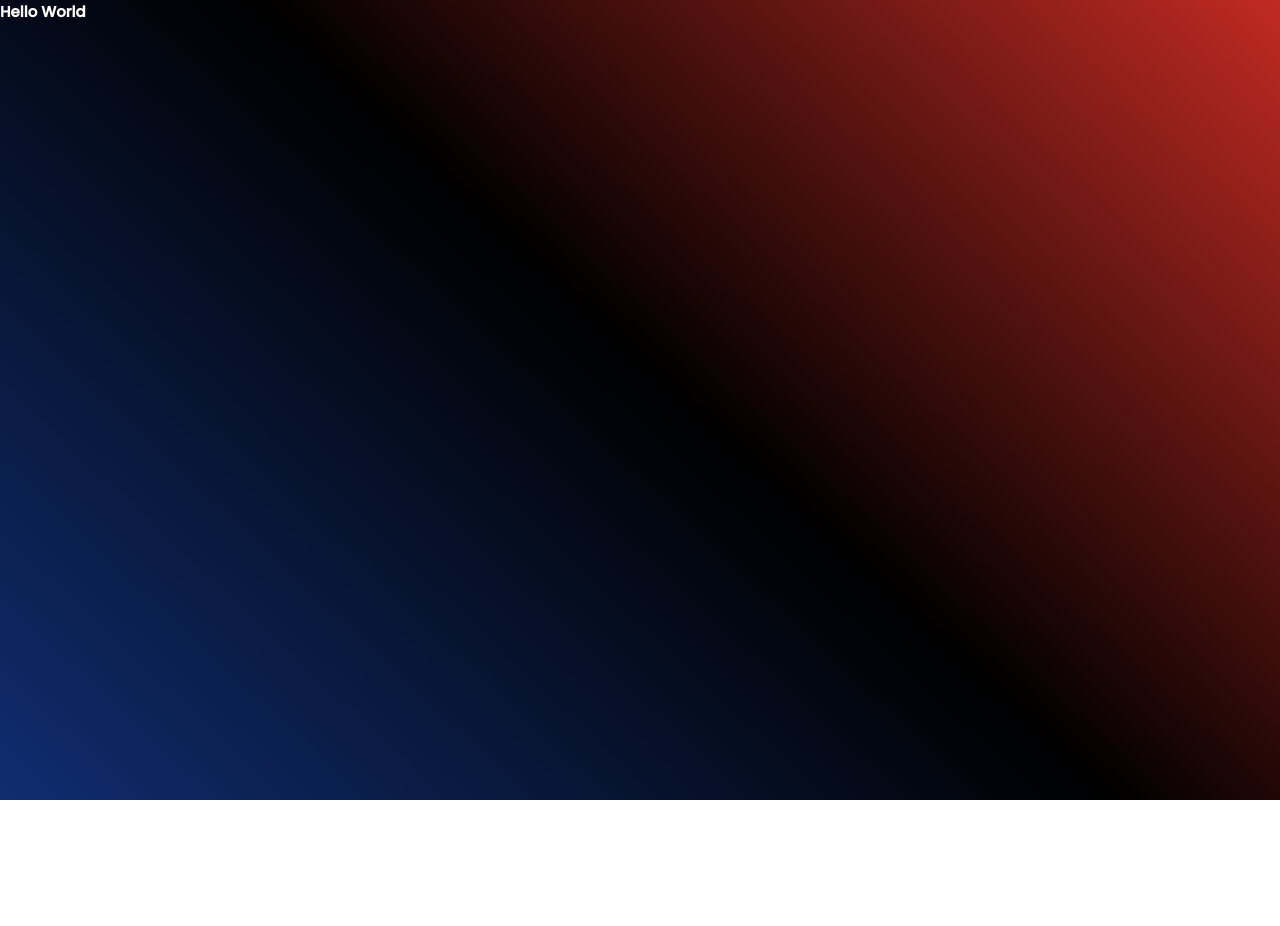
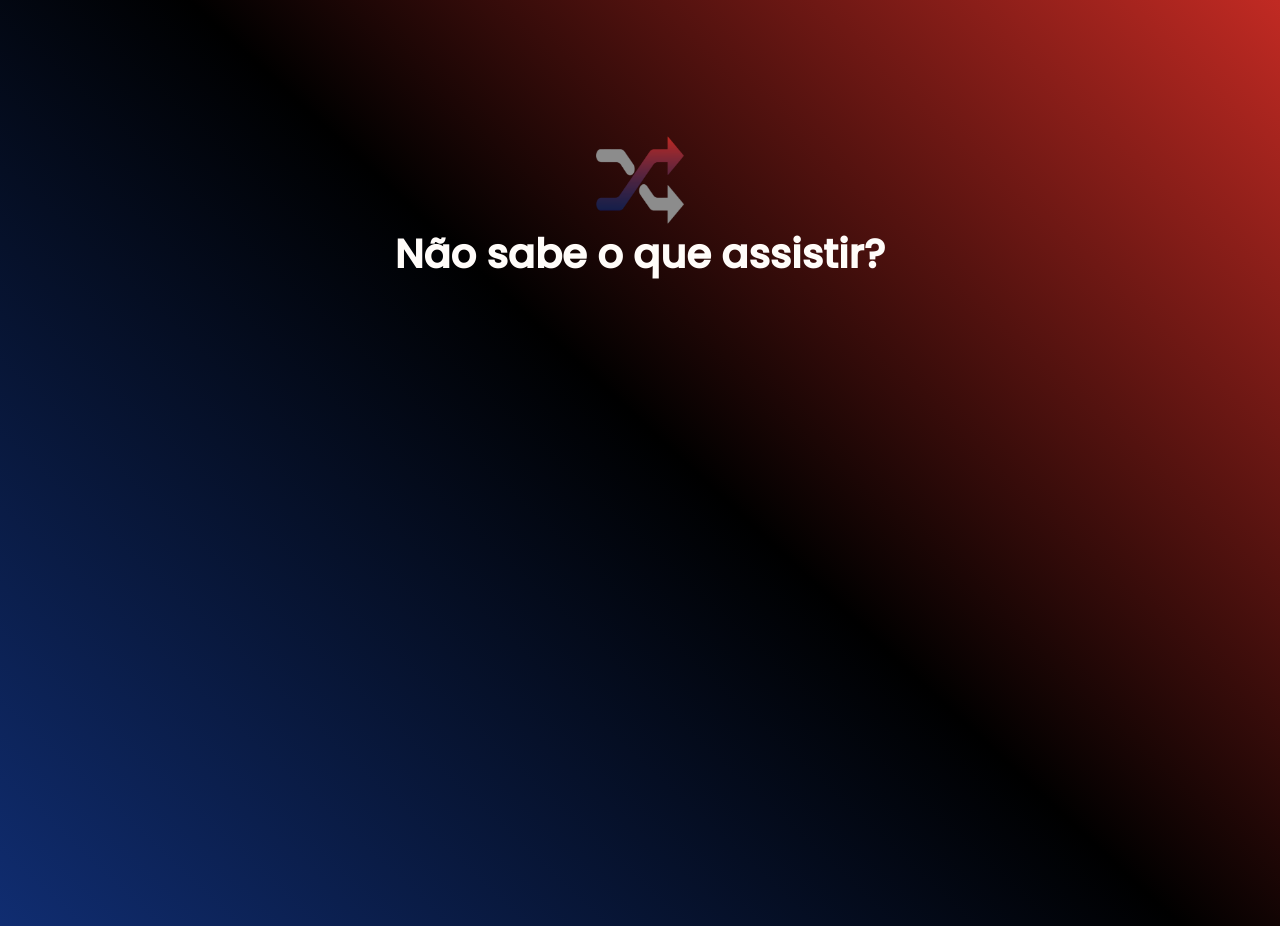
Before and after one commit to GuilhermeAlvarez-00/my-rocketflix, a React (Vite) app: page / in a window 1280 px wide. Before the commit the page ends 800 px from the top, so only its background shows below. Built offline with nearby package versions, Linux system fonts and the light colour scheme.

Commit message:
feat: creating header

```diff
--- a/src/App.tsx
+++ b/src/App.tsx
@@ -1,9 +1,7 @@
+import { Header } from './components/Header';
+
 function App() {
-  return (
-    <div>
-      <h2>Hello World</h2>
-    </div>
-  );
+  return <Header />;
 }
 
 export default App;
--- /dev/null
+++ b/src/components/Header/index.tsx
@@ -0,0 +1,15 @@
+import randomImg from '../../assets/favico/android-chrome-512x512.png';
+
+import { Container } from './styles';
+
+export function Header() {
+  return (
+    <Container>
+      <img
+        src={randomImg}
+        alt="Duas setas se cruzando em formato de x, representando um sinal de aleatório."
+      />
+      <h2>Não sabe o que assistir?</h2>
+    </Container>
+  );
+}
--- /dev/null
+++ b/src/components/Header/styles.ts
@@ -0,0 +1,19 @@
+import styled from 'styled-components';
+
+export const Container = styled.header`
+  width: 100%;
+  display: flex;
+  flex-direction: column;
+  align-items: center;
+  margin-top: 12.6rem;
+
+  img {
+    width: min(100%, 88px);
+    margin-top: 1rem;
+  }
+
+  h2 {
+    font-size: 4rem;
+    font-weight: bold;
+  }
+`;
--- a/src/styles/GlobalStyles.ts
+++ b/src/styles/GlobalStyles.ts
@@ -22,7 +22,9 @@ export const GlobalStyles = createGlobalStyle`
   body {
     width: 100%;
     min-height: 100vh;
-    background: var(--background);
+    background: var(--background) no-repeat;
+    background-position: center;
+    background-size: 100%;
     color: var(--title);
   }
 
```
